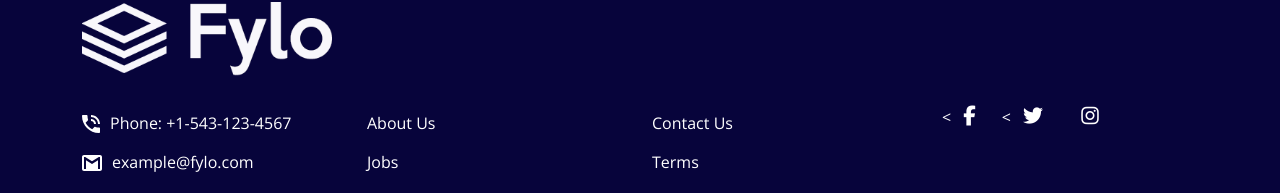
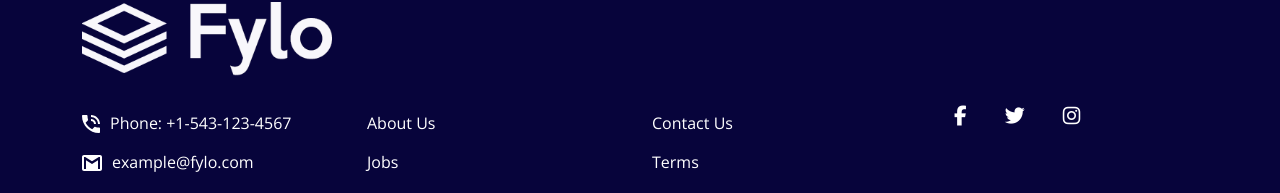
Before and after one commit to YoussefMohamed2k19/Fylo-Landing-Page-Challenge, a plain HTML site: page index.html in a window 1280 px wide. Shown: the part 1920-2113 px from the top of the page. Drawn offline with nearby package versions, Linux system fonts and the light colour scheme.

Commit message:
first commit

```diff
--- a/index.html
+++ b/index.html
@@ -154,8 +154,8 @@
           </div>
           <div class="col-lg-3">
             <ul class="social-network social-circle footer-list">
-              <li><<i class="fab fa-facebook-f"></i></li>
-              <li><<i class="fab fa-twitter"></i></li>
+              <li><i class="fab fa-facebook-f"></i></li>
+              <li><i class="fab fa-twitter"></i></li>
               <li><i class="fab fa-instagram"></i></li>
             </ul>
           </div>
```
